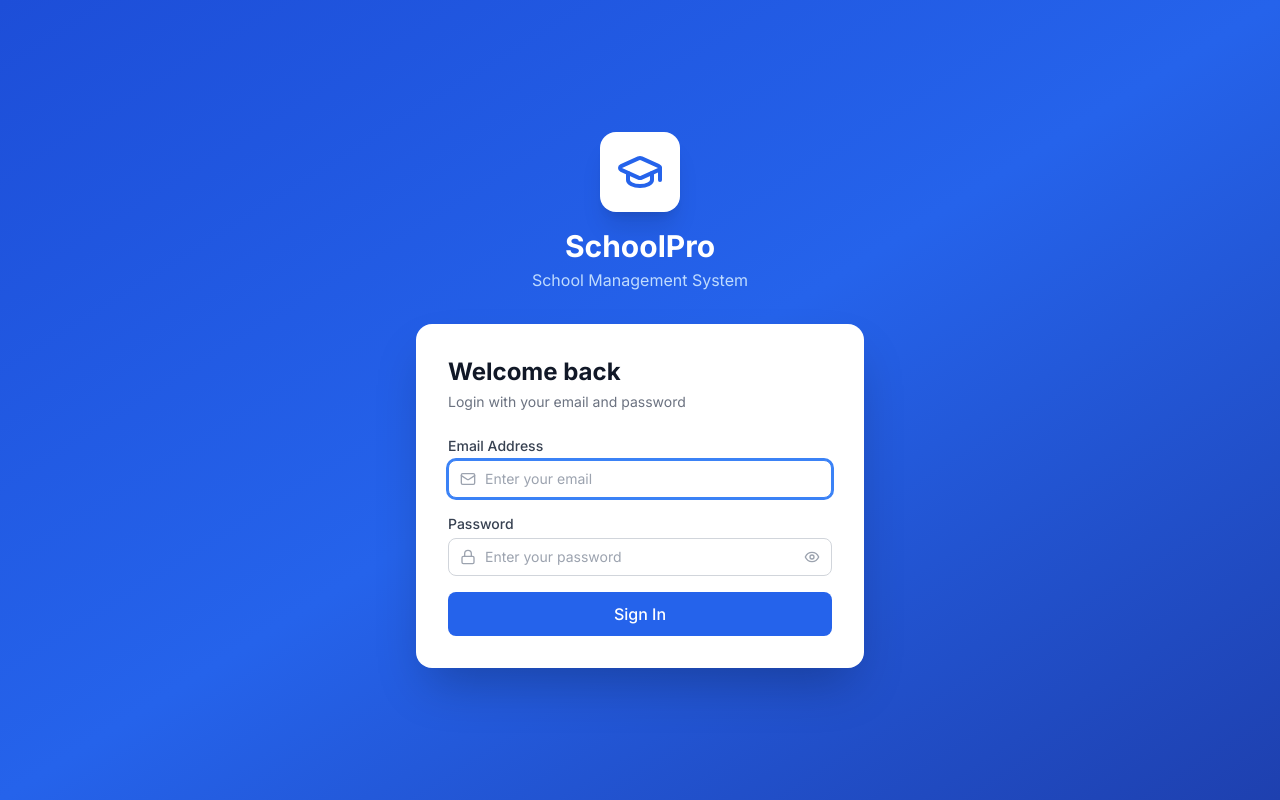
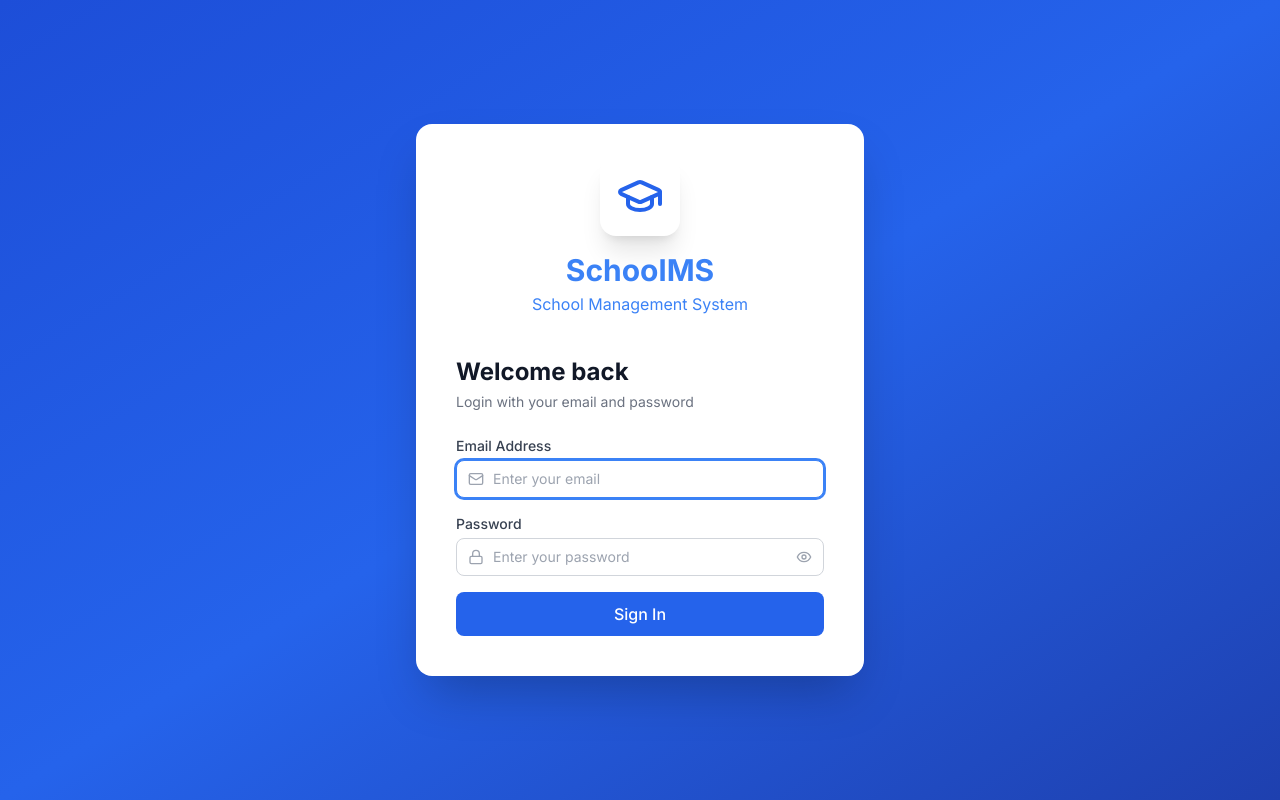
Before and after one commit to yin-khin/school_system, a React (Vite) app: page /login in a window 1280 px wide. Built offline with nearby package versions, Linux system fonts and the light colour scheme; no server answers; a web font is replaced by a local one.

Commit message:
close login

```diff
--- a/src/pages/auth/Login.jsx
+++ b/src/pages/auth/Login.jsx
@@ -40,18 +40,18 @@ const Login = () => {
 
   return (
     <div className="min-h-screen flex items-center justify-center bg-gradient-to-br from-primary-700 via-primary-600 to-blue-800 p-4">
-      <div className="w-full max-w-md">
+      <div className="w-full max-w-md bg-white rounded-2xl shadow-2xl p-6 lg:p-8">
         {/* Logo */}
-        <div className="flex flex-col items-center mb-8">
+        <div className="flex flex-col items-center mb-8 text-blue-500">
           <div className="bg-white rounded-2xl p-4 shadow-xl mb-4">
             <GraduationCap className="w-12 h-12 text-primary-600" />
           </div>
-          <h1 className="text-3xl font-bold text-white">SchoolPro</h1>
-          <p className="text-primary-200 mt-1">School Management System</p>
+          <h1 className="text-3xl font-bold ">SchoolMS</h1>
+          <p className=" mt-1">School Management System</p>
         </div>
 
         {/* Login card */}
-        <div className="bg-white rounded-2xl shadow-2xl p-6 lg:p-8">
+        <div className="bg-white rounded-2xl  p-2">
           <h2 className="text-2xl font-bold text-gray-900 mb-1">Welcome back</h2>
           <p className="text-gray-500 text-sm mb-6">Login with your email and password</p>
 
```
